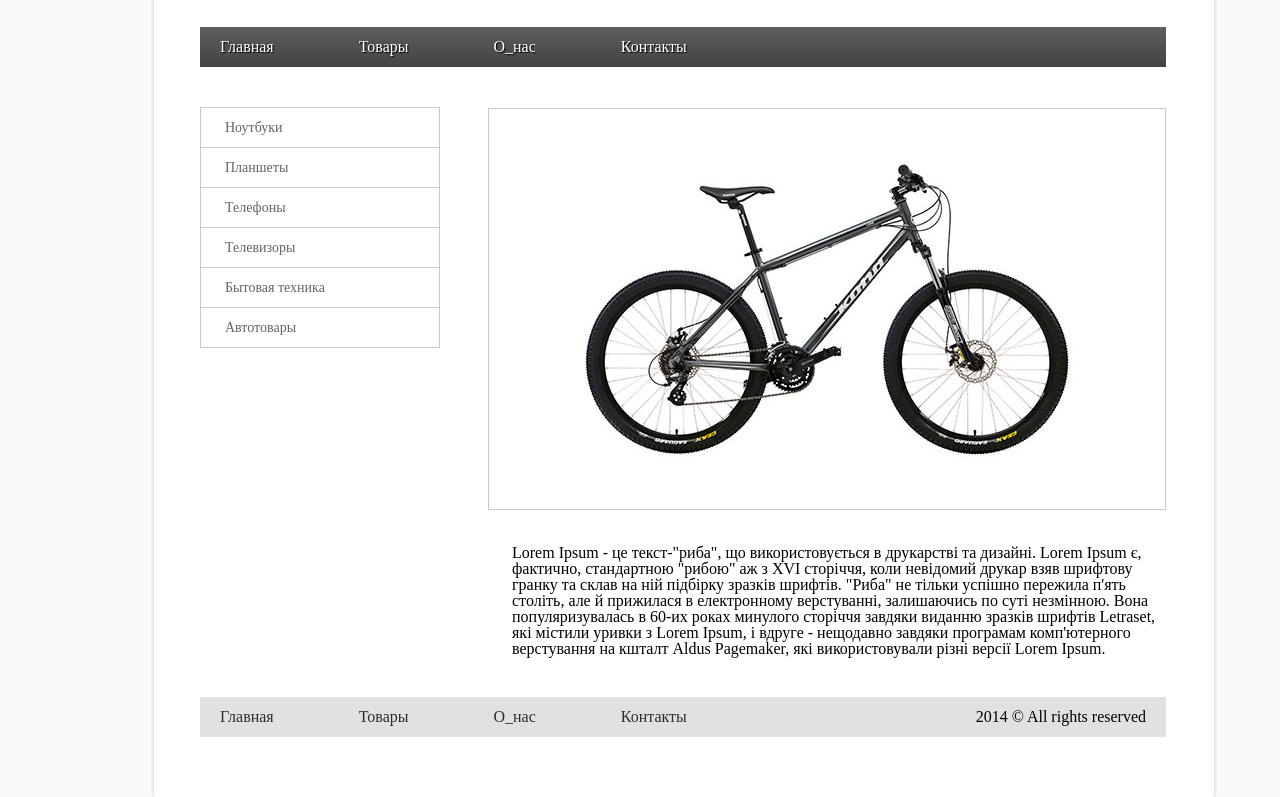
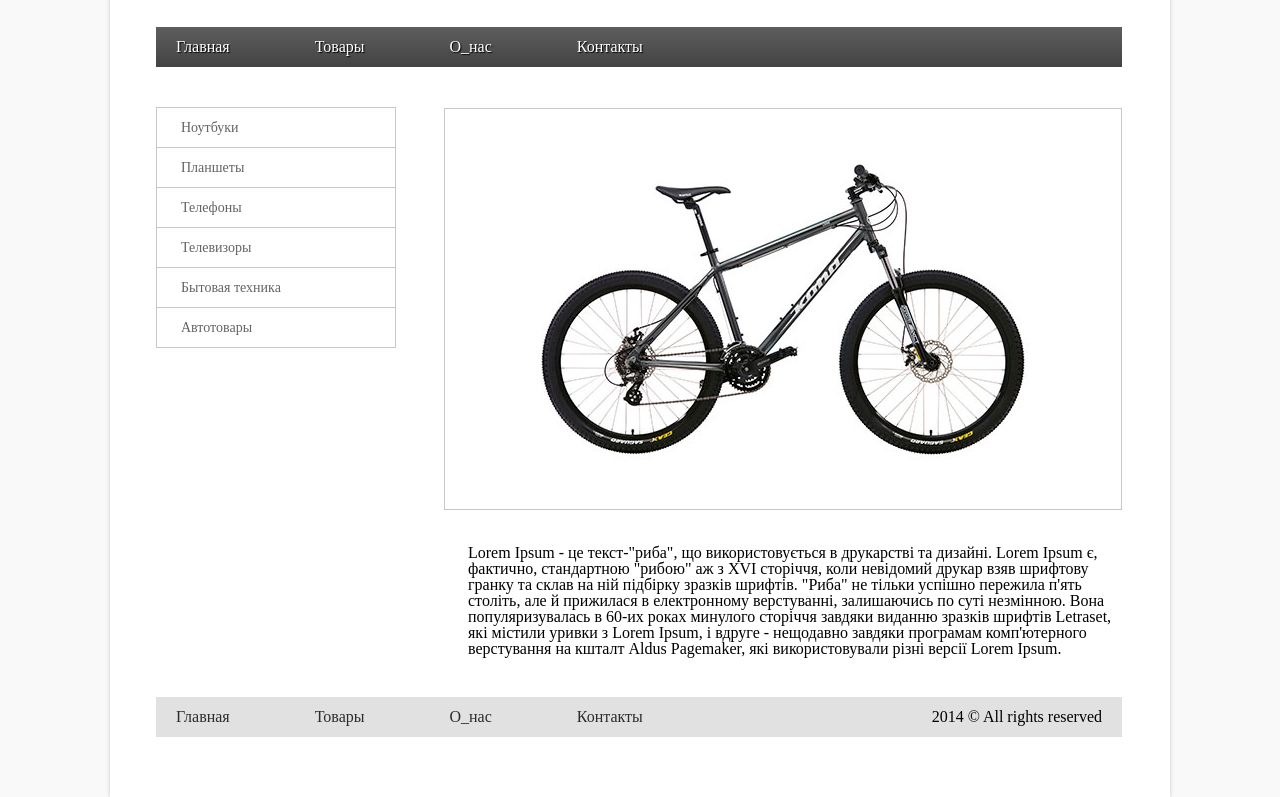
Before and after one commit to Po4tovik/po4tovik.github.io, a plain HTML site: page Модуль 3/index.html in a window 1280 px wide. Shown: the part 106-903 px from the top of the page. Drawn offline with Linux system fonts and the light colour scheme.

Commit message:
changed wrapper's margin

```diff
--- a/Модуль 3/css/style.css
+++ b/Модуль 3/css/style.css
@@ -6,7 +6,7 @@ body {
 
 #wrapper {
     background-color: #fff;
-    margin: 0 154px;
+    margin: 0 auto;
     box-shadow: 0 0 4px rgba(0,0,0,0.2);
     width: 966px;
     padding-left: 46px;
```
